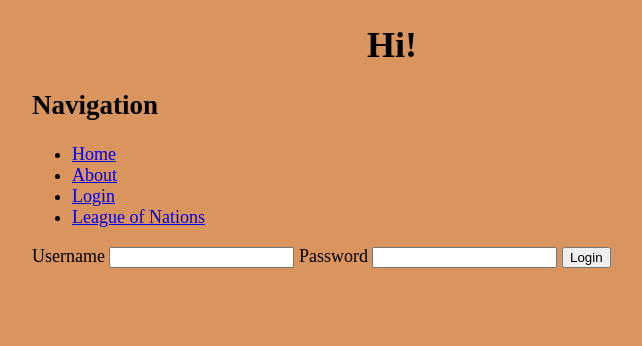
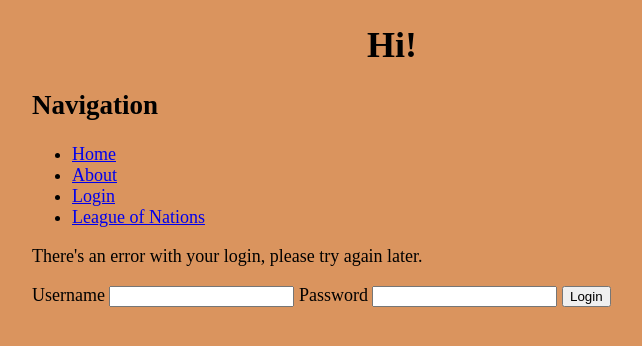
Before and after one commit to Tamimi2022/Authentication.exc, a Flask app: page /login in a window 1280 px wide. Shown: the top 346 px of the page, without its empty margins (248-890 px from the left). Run offline with Flask 2, Linux system fonts and the light colour scheme.

Commit message:
Back-End2022

```diff
--- a/main.py
+++ b/main.py
@@ -33,20 +33,42 @@
 
 @app.route("/login", methods=["GET", "POST"])
 def login():
-    return render_template('login.html')
-    pass
+    if request.method == 'GET':
+        print(request.args.get('error'))
+        return render_template('login.html', error=request.args.get('error'))
+    elif request.method == 'POST':
+        users = get_users()
+        attempted_password = hash_password(request.form['password'])
+        try:
+            username = request.form['username']
+            stored_password = users[username]
+        except KeyError:
+            return redirect(url_for('login', error=True))
+
+        if stored_password == attempted_password:
+            session['username'] = request.form['username']
+            return redirect(url_for('dashboard'))
+        else:
+            return redirect(url_for('login', error=True))
+
 
 
 @app.route("/dashboard")
 def dashboard():
-    return render_template('dashboared.html')
-    pass
+    if 'username' in session:
+        bonus_words = ['application', 'association', 'bark', 'anchor', 'authority', 'business', 'class', 'clap']
+        return render_template('dashboared.html', username=session['username'], words=bonus_words)
+    else:
+        return redirect(url_for('login'))
 
 
 @app.route("/logout", methods=["GET", "POST"])
 def logout():
-    # YOUR SOLUTION HERE
-    pass
+    try:
+        session.pop('username', None)
+    except:
+        pass
+    return redirect(url_for('index'))
 
 if __name__ == '__main__':
     app.run(debug=True)
--- a/templates/login.html
+++ b/templates/login.html
@@ -1,6 +1,7 @@
 {% extends "base.html" %}
 {% block content %}
 <!-- Your error message logic and HTML here. -->
+    <p>There's an error with your login, please try again later.</p>
 
 <form method="post">
     <label for="username">Username</label>
```
Also changed, not shown: templates/dashboard.html (+11 -0 lines), templates/about.html (line endings or trailing spaces), templates/lon.html (line endings or trailing spaces).
